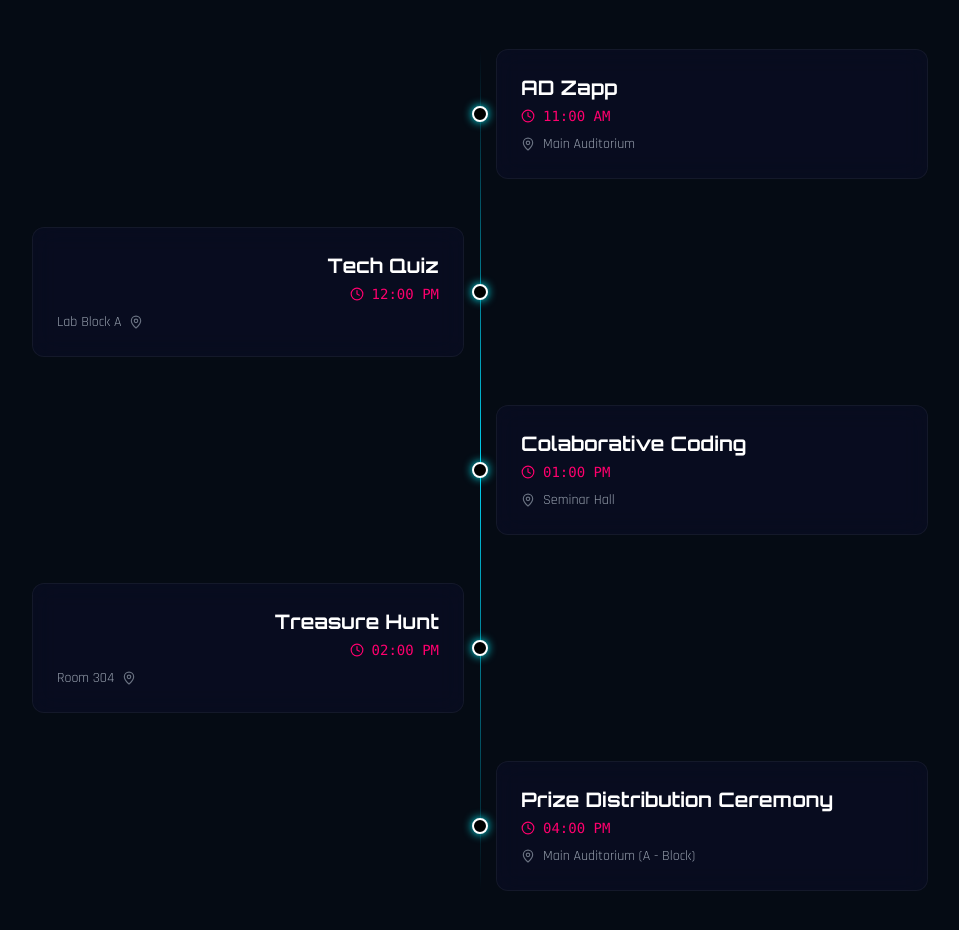
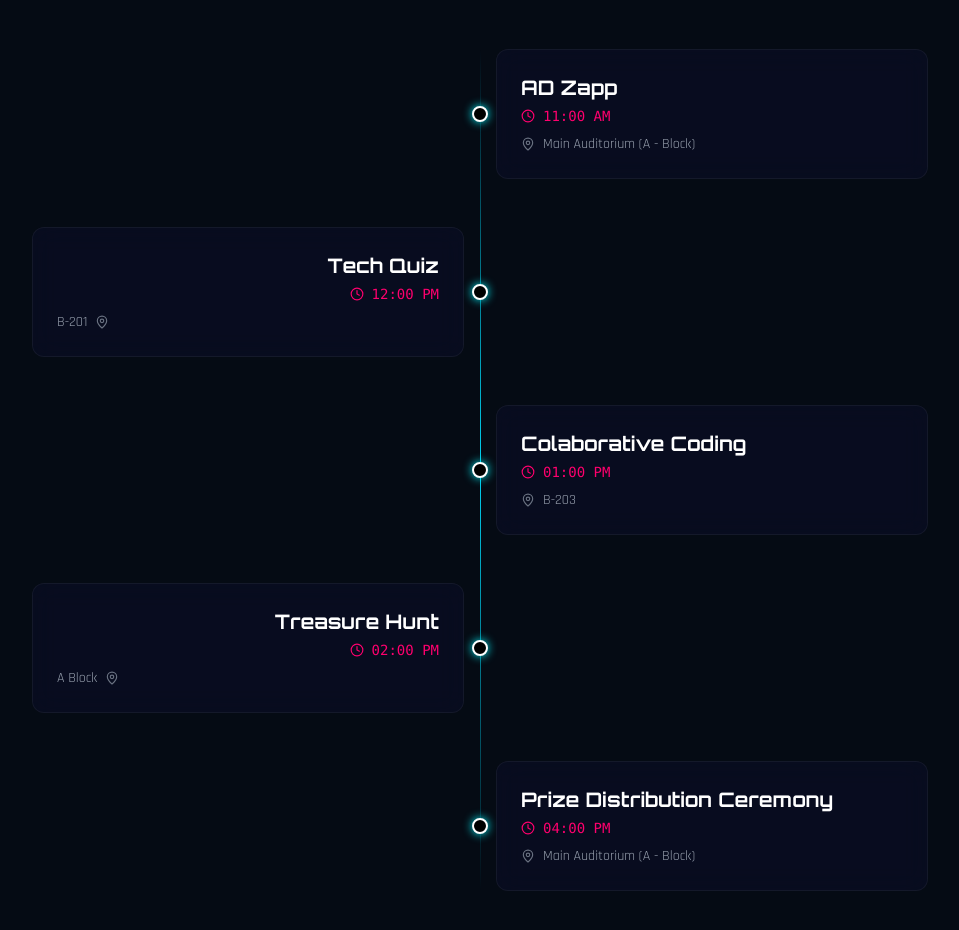
Before and after one commit to JiyalPatel/TechNix_2026, a React (Vite) app: page / in a window 1280 px wide. Shown: the part 2460-3390 px from the top of the page, without its empty margins (160-1119 px from the left). Built offline with nearby package versions, Linux system fonts and the light colour scheme.

Commit message:
Added venues in timeline

```diff
--- a/src/App.jsx
+++ b/src/App.jsx
@@ -504,25 +504,25 @@ const App = () => {
         {
             time: "11:00 AM",
             title: "AD Zapp",
-            desc: "Main Auditorium",
+            desc: "Main Auditorium (A - Block)",
             icon: <Target />,
         },
         {
             time: "12:00 PM",
             title: "Tech Quiz",
-            desc: "Lab Block A",
+            desc: "B-201",
             icon: <Code />,
         },
         {
             time: "01:00 PM",
             title: "Colaborative Coding",
-            desc: "Seminar Hall",
+            desc: "B-203",
             icon: <Zap />,
         },
         {
             time: "02:00 PM",
             title: "Treasure Hunt",
-            desc: "Room 304",
+            desc: "A Block",
             icon: <Cpu />,
         },
         {
```
